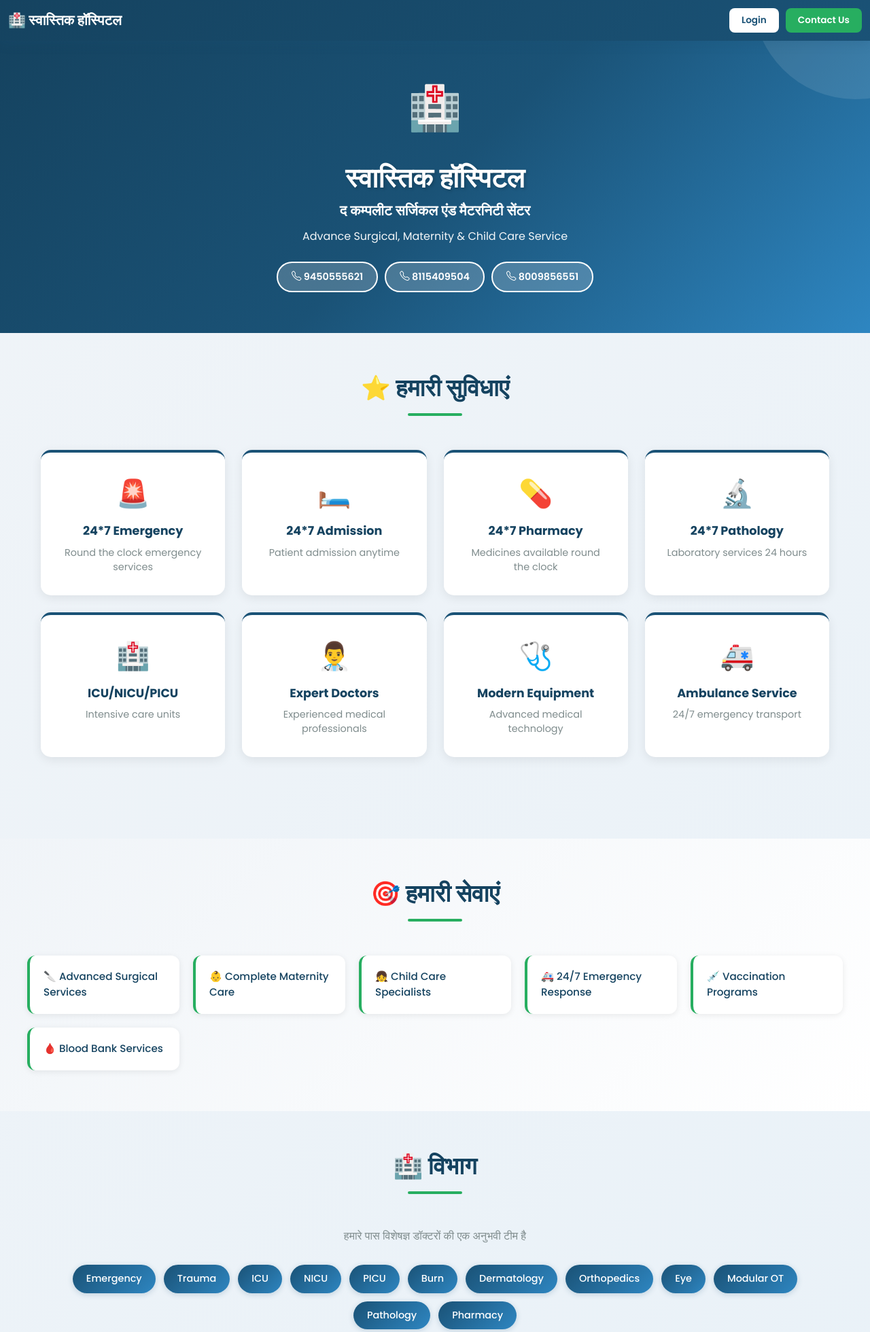
After one commit to GYANENDRA8080/tech_pharmacy, a Django app: page /info/ in a window 1280 px wide. The commit adds this page. Shown: the top 1960 px of the page at 68% size. Run offline with Django 4.2, Linux system fonts and the light colour scheme.

Commit message:
Add public hospital information page with modern UI

```diff
--- /dev/null
+++ b/pharmacy/templates/pharmacy/hospital_info.html
@@ -0,0 +1,570 @@
+<!DOCTYPE html>
+<html lang="en">
+
+    <head>
+        <meta charset="UTF-8">
+        <meta name="viewport" content="width=device-width, initial-scale=1.0">
+        <title>{{ hospital_name }} - Hospital Information</title>
+        <link rel="preconnect" href="https://fonts.googleapis.com">
+        <link
+            href="https://fonts.googleapis.com/css2?family=Poppins:wght@300;400;500;600;700&family=Playfair+Display:wght@700&display=swap"
+            rel="stylesheet">
+        <link href="https://cdn.jsdelivr.net/npm/bootstrap@5.3.2/dist/css/bootstrap.min.css" rel="stylesheet">
+        <link href="https://cdn.jsdelivr.net/npm/bootstrap-icons@1.11.3/font/bootstrap-icons.min.css" rel="stylesheet">
+        <style>
+            :root {
+                --primary: #1a5276;
+                --primary-light: #2e86c1;
+                --primary-dark: #154360;
+                --accent: #27ae60;
+                --accent-light: #2ecc71;
+                --warning: #f39c12;
+                --danger: #e74c3c;
+                --light-bg: #f0f4f8;
+            }
+
+            * {
+                margin: 0;
+                padding: 0;
+                box-sizing: border-box;
+            }
+
+            body {
+                font-family: 'Poppins', sans-serif;
+                background: linear-gradient(135deg, #f0f4f8 0%, #e8f1f8 100%);
+                color: #2c3e50;
+                min-height: 100vh;
+            }
+
+            /* ── Header/Navbar ────────────────────── */
+            .navbar-custom {
+                background: linear-gradient(135deg, var(--primary-dark) 0%, var(--primary) 100%);
+                padding: 12px 0;
+                box-shadow: 0 4px 15px rgba(26, 82, 118, 0.2);
+                position: sticky;
+                top: 0;
+                z-index: 100;
+            }
+
+            .navbar-brand-text {
+                color: white;
+                font-weight: 700;
+                font-size: 1.3rem;
+                margin: 0;
+            }
+
+            .navbar-action {
+                display: flex;
+                gap: 10px;
+            }
+
+            .btn-login,
+            .btn-register {
+                padding: 8px 18px;
+                border-radius: 8px;
+                font-weight: 600;
+                font-size: 0.85rem;
+                text-decoration: none;
+                transition: all 0.3s;
+            }
+
+            .btn-login {
+                background: white;
+                color: var(--primary);
+            }
+
+            .btn-login:hover {
+                transform: translateY(-2px);
+                box-shadow: 0 4px 12px rgba(0, 0, 0, 0.15);
+            }
+
+            .btn-register {
+                background: var(--accent);
+                color: white;
+            }
+
+            .btn-register:hover {
+                background: var(--accent-light);
+                transform: translateY(-2px);
+            }
+
+            /* ── Hero Section ────────────────────── */
+            .hero-section {
+                background: linear-gradient(135deg, var(--primary-dark) 0%, var(--primary) 50%, var(--primary-light) 100%);
+                color: white;
+                padding: 60px 20px;
+                text-align: center;
+                position: relative;
+                overflow: hidden;
+            }
+
+            .hero-section::before {
+                content: '';
+                position: absolute;
+                top: -50%;
+                right: -10%;
+                width: 300px;
+                height: 300px;
+                background: rgba(255, 255, 255, 0.1);
+                border-radius: 50%;
+            }
+
+            .hero-content {
+                position: relative;
+                z-index: 2;
+                max-width: 800px;
+                margin: 0 auto;
+            }
+
+            .hospital-icon {
+                font-size: 4rem;
+                margin-bottom: 20px;
+                display: block;
+                animation: bounce 2s infinite;
+            }
+
+            @keyframes bounce {
+
+                0%,
+                100% {
+                    transform: translateY(0);
+                }
+
+                50% {
+                    transform: translateY(-10px);
+                }
+            }
+
+            .hospital-title {
+                font-family: 'Playfair Display', serif;
+                font-size: 2.5rem;
+                font-weight: 700;
+                margin-bottom: 10px;
+                text-shadow: 2px 2px 4px rgba(0, 0, 0, 0.2);
+            }
+
+            .hospital-tagline {
+                font-size: 1.3rem;
+                margin-bottom: 10px;
+                font-weight: 600;
+                color: #fff;
+            }
+
+            .hospital-subtitle {
+                font-size: 1rem;
+                opacity: 0.95;
+                margin-bottom: 25px;
+                color: #fff;
+            }
+
+            .contact-buttons {
+                display: flex;
+                gap: 10px;
+                justify-content: center;
+                flex-wrap: wrap;
+                margin-top: 20px;
+            }
+
+            .btn-contact {
+                background: rgba(255, 255, 255, 0.2);
+                border: 2px solid white;
+                color: white;
+                padding: 10px 20px;
+                border-radius: 25px;
+                text-decoration: none;
+                font-weight: 600;
+                transition: all 0.3s;
+                font-size: 0.9rem;
+            }
+
+            .btn-contact:hover {
+                background: white;
+                color: var(--primary);
+            }
+
+            /* ── Facilities Section ────────────────────── */
+            .facilities-section {
+                padding: 60px 20px;
+                max-width: 1200px;
+                margin: 0 auto;
+            }
+
+            .section-title {
+                text-align: center;
+                font-size: 2.2rem;
+                font-weight: 700;
+                color: var(--primary-dark);
+                margin-bottom: 50px;
+                position: relative;
+                padding-bottom: 20px;
+            }
+
+            .section-title::after {
+                content: '';
+                position: absolute;
+                bottom: 0;
+                left: 50%;
+                transform: translateX(-50%);
+                width: 80px;
+                height: 4px;
+                background: var(--accent);
+                border-radius: 2px;
+            }
+
+            .facilities-grid {
+                display: grid;
+                grid-template-columns: repeat(auto-fit, minmax(250px, 1fr));
+                gap: 25px;
+                margin-bottom: 60px;
+            }
+
+            .facility-card {
+                background: white;
+                border-radius: 15px;
+                padding: 30px;
+                text-align: center;
+                box-shadow: 0 4px 15px rgba(0, 0, 0, 0.08);
+                transition: all 0.3s;
+                border-top: 4px solid var(--primary);
+            }
+
+            .facility-card:hover {
+                transform: translateY(-8px);
+                box-shadow: 0 12px 30px rgba(26, 82, 118, 0.15);
+            }
+
+            .facility-icon {
+                font-size: 2.5rem;
+                margin-bottom: 15px;
+                display: block;
+            }
+
+            .facility-card h4 {
+                color: var(--primary-dark);
+                font-weight: 700;
+                margin-bottom: 10px;
+                font-size: 1.1rem;
+            }
+
+            .facility-card p {
+                color: #7f8c8d;
+                font-size: 0.9rem;
+                margin: 0;
+            }
+
+            /* ── Services Section ────────────────────── */
+            .services-section {
+                background: linear-gradient(135deg, var(--light-bg) 0%, white 100%);
+                padding: 60px 20px;
+            }
+
+            .services-container {
+                max-width: 1200px;
+                margin: 0 auto;
+            }
+
+            .services-grid {
+                display: grid;
+                grid-template-columns: repeat(auto-fit, minmax(200px, 1fr));
+                gap: 20px;
+                margin-top: 40px;
+            }
+
+            .service-item {
+                background: white;
+                padding: 20px;
+                border-radius: 12px;
+                box-shadow: 0 2px 10px rgba(0, 0, 0, 0.08);
+                border-left: 4px solid var(--accent);
+                transition: all 0.3s;
+            }
+
+            .service-item:hover {
+                box-shadow: 0 6px 20px rgba(0, 0, 0, 0.12);
+                transform: translateX(5px);
+            }
+
+            .service-item {
+                font-weight: 500;
+                color: var(--primary-dark);
+                font-size: 0.95rem;
+            }
+
+            /* ── Departments Section ────────────────────── */
+            .departments-section {
+                padding: 60px 20px;
+                max-width: 1200px;
+                margin: 0 auto;
+            }
+
+            .department-tags {
+                display: flex;
+                flex-wrap: wrap;
+                gap: 12px;
+                justify-content: center;
+                margin-top: 30px;
+            }
+
+            .department-tag {
+                background: linear-gradient(135deg, var(--primary) 0%, var(--primary-light) 100%);
+                color: white;
+                padding: 10px 20px;
+                border-radius: 25px;
+                font-weight: 500;
+                font-size: 0.9rem;
+                box-shadow: 0 2px 8px rgba(26, 82, 118, 0.2);
+                transition: all 0.3s;
+            }
+
+            .department-tag:hover {
+                transform: scale(1.05);
+                box-shadow: 0 4px 12px rgba(26, 82, 118, 0.4);
+            }
+
+            /* ── Contact Section ────────────────────── */
+            .contact-section {
+                background: linear-gradient(135deg, var(--primary-dark) 0%, var(--primary) 100%);
+                color: white;
+                padding: 60px 20px;
+                text-align: center;
+            }
+
+            .contact-content {
+                max-width: 800px;
+                margin: 0 auto;
+            }
+
+            .contact-info {
+                display: grid;
+                grid-template-columns: repeat(auto-fit, minmax(200px, 1fr));
+                gap: 30px;
+                margin-top: 40px;
+            }
+
+            .contact-item {
+                background: rgba(255, 255, 255, 0.1);
+                padding: 25px;
+                border-radius: 12px;
+                backdrop-filter: blur(10px);
+                border: 1px solid rgba(255, 255, 255, 0.2);
+            }
+
+            .contact-icon {
+                font-size: 2rem;
+                margin-bottom: 12px;
+            }
+
+            .contact-item h4 {
+                margin-bottom: 10px;
+                font-weight: 600;
+            }
+
+            .contact-item a {
+                color: #fff;
+                text-decoration: none;
+                font-weight: 500;
+                transition: opacity 0.3s;
+            }
+
+            .contact-item a:hover {
+                opacity: 0.8;
+                text-decoration: underline;
+            }
+
+            /* ── Footer ────────────────────── */
+            .footer {
+                background: var(--primary-dark);
+                color: white;
+                padding: 30px 20px;
+                text-align: center;
+                font-size: 0.9rem;
+                border-top: 4px solid var(--accent);
+            }
+
+            /* ── Mobile Responsive ────────────────────── */
+            @media (max-width: 768px) {
+                .navbar-brand-text {
+                    font-size: 1.1rem;
+                }
+
+                .hospital-title {
+                    font-size: 1.8rem;
+                }
+
+                .hospital-tagline {
+                    font-size: 1rem;
+                }
+
+                .hospital-subtitle {
+                    font-size: 0.85rem;
+                }
+
+                .section-title {
+                    font-size: 1.8rem;
+                }
+
+                .facilities-grid {
+                    grid-template-columns: 1fr;
+                }
+
+                .contact-info {
+                    grid-template-columns: 1fr;
+                }
+
+                .navbar-action {
+                    flex-direction: column;
+                    gap: 8px;
+                    width: 100%;
+                }
+
+                .btn-login,
+                .btn-register {
+                    width: 100%;
+                    text-align: center;
+                }
+
+                .contact-buttons {
+                    flex-direction: column;
+                }
+
+                .btn-contact {
+                    width: 100%;
+                }
+
+                .hero-section {
+                    padding: 40px 15px;
+                }
+
+                .departments-tag {
+                    font-size: 0.85rem;
+                    padding: 8px 16px;
+                }
+            }
+
+            /* ── Animations ────────────────────── */
+            .fade-in {
+                animation: fadeIn 0.8s ease-in;
+            }
+
+            @keyframes fadeIn {
+                from {
+                    opacity: 0;
+                    transform: translateY(20px);
+                }
+
+                to {
+                    opacity: 1;
+                    transform: translateY(0);
+                }
+            }
+        </style>
+    </head>
+
+    <body>
+
+        <!-- Navbar -->
+        <nav class="navbar-custom">
+            <div class="container-fluid d-flex justify-content-between align-items-center">
+                <div>
+                    <h1 class="navbar-brand-text">🏥 {{ hospital_name }}</h1>
+                </div>
+                <div class="navbar-action">
+                    <a href="{% url 'login' %}" class="btn-login">Login</a>
+                    <a href="{% url 'register' %}" class="btn-register">Contact Us</a>
+                </div>
+            </div>
+        </nav>
+
+        <!-- Hero Section -->
+        <section class="hero-section fade-in">
+            <div class="hero-content">
+                <span class="hospital-icon">🏥</span>
+                <h1 class="hospital-title">{{ hospital_name }}</h1>
+                <p class="hospital-tagline">{{ hospital_tagline }}</p>
+                <p class="hospital-subtitle">{{ hospital_subtitle }}</p>
+                <div class="contact-buttons">
+                    {% for phone in phone_numbers %}
+                    <a href="tel:{{ phone }}" class="btn-contact">
+                        <i class="bi bi-telephone"></i> {{ phone }}
+                    </a>
+                    {% endfor %}
+                </div>
+            </div>
+        </section>
+
+        <!-- Facilities Section -->
+        <section class="facilities-section fade-in">
+            <h2 class="section-title">⭐ हमारी सुविधाएं</h2>
+            <div class="facilities-grid">
+                {% for facility in facilities %}
+                <div class="facility-card">
+                    <span class="facility-icon">{{ facility.icon }}</span>
+                    <h4>{{ facility.title }}</h4>
+                    <p>{{ facility.desc }}</p>
+                </div>
+                {% endfor %}
+            </div>
+        </section>
+
+        <!-- Services Section -->
+        <section class="services-section fade-in">
+            <div class="services-container">
+                <h2 class="section-title">🎯 हमारी सेवाएं</h2>
+                <div class="services-grid">
+                    {% for service in services %}
+                    <div class="service-item">{{ service }}</div>
+                    {% endfor %}
+                </div>
+            </div>
+        </section>
+
+        <!-- Departments Section -->
+        <section class="departments-section fade-in">
+            <h2 class="section-title">🏥 विभाग</h2>
+            <p style="text-align: center; color: #7f8c8d; margin-bottom: 30px;">
+                हमारे पास विशेषज्ञ डॉक्टरों की एक अनुभवी टीम है
+            </p>
+            <div class="department-tags">
+                {% for dept in departments %}
+                <span class="department-tag">{{ dept }}</span>
+                {% endfor %}
+            </div>
+        </section>
+
+        <!-- Contact Section -->
+        <section class="contact-section fade-in">
+            <div class="contact-content">
+                <h2 class="section-title" style="color: white;">📞 हमसे संपर्क करें</h2>
+                <p style="font-size: 1.05rem; opacity: 0.95; margin-bottom: 40px;">
+                    किसी भी आपातकालीन स्थिति में हमें कॉल करें या सीधे आएं
+                </p>
+                <div class="contact-info">
+                    {% for phone in phone_numbers %}
+                    <div class="contact-item">
+                        <div class="contact-icon">📞</div>
+                        <h4>Phone</h4>
+                        <a href="tel:{{ phone }}">{{ phone }}</a>
+                    </div>
+                    {% endfor %}
+                    <div class="contact-item">
+                        <div class="contact-icon">📍</div>
+                        <h4>Location</h4>
+                        <p>{{ address }}</p>
+                    </div>
+                </div>
+            </div>
+        </section>
+
+        <!-- Footer -->
+        <footer class="footer">
+            <p>&copy; 2026 {{ hospital_name }} - सभी अधिकार सुरक्षित</p>
+            <p style="margin-top: 10px; opacity: 0.8;">
+                24*7 Emergency Services | Trauma Care | ICU | NICU | Surgical Services
+            </p>
+        </footer>
+
+        <script src="https://cdn.jsdelivr.net/npm/bootstrap@5.3.2/dist/js/bootstrap.bundle.min.js"></script>
+
+    </body>
+
+</html>
--- a/pharmacy/templates/pharmacy/login.html
+++ b/pharmacy/templates/pharmacy/login.html
@@ -343,6 +343,12 @@
                     <p style="margin-top: 8px; font-size: 0.75rem;">
                         © 2024 Swastik Pharmacy & Surgical Center
                     </p>
+                    <p style="margin-top: 12px;">
+                        <a href="{% url 'hospital_info' %}"
+                            style="color: var(--primary); text-decoration: none; font-size: 0.8rem; font-weight: 600;">
+                            ℹ️ हॉस्पिटल की जानकारी देखें
+                        </a>
+                    </p>
                 </div>
             </div>
         </div>
--- a/pharmacy/urls.py
+++ b/pharmacy/urls.py
@@ -2,6 +2,8 @@ from django.urls import path
 from . import views
 
 urlpatterns = [
+    # Public Pages
+    path("info/", views.hospital_info, name="hospital_info"),
     # Authentication
     path("register/", views.register_view, name="register"),
     path("login/", views.login_view, name="login"),
--- a/pharmacy/views.py
+++ b/pharmacy/views.py
@@ -16,6 +16,79 @@ import string
 import random
 
 from .models import Medicine, Bill, BillItem, Patient, StockTransaction
+
+
+# ── PUBLIC PAGES ──────────────────────────────────────────────────────────────
+def hospital_info(request):
+    """Public hospital information page - visible before login"""
+    context = {
+        "hospital_name": "स्वास्तिक हॉस्पिटल",
+        "hospital_tagline": "द कम्पलीट सर्जिकल एंड मैटरनिटी सेंटर",
+        "hospital_subtitle": "Advance Surgical, Maternity & Child Care Service",
+        "phone_numbers": ["9450555621", "8115409504", "8009856551"],
+        "address": "Sonbarsa Bazar (Old Market Near Shiv Temole), Gorakhpur",
+        "facilities": [
+            {
+                "icon": "🚨",
+                "title": "24*7 Emergency",
+                "desc": "Round the clock emergency services",
+            },
+            {
+                "icon": "🛏️",
+                "title": "24*7 Admission",
+                "desc": "Patient admission anytime",
+            },
+            {
+                "icon": "💊",
+                "title": "24*7 Pharmacy",
+                "desc": "Medicines available round the clock",
+            },
+            {
+                "icon": "🔬",
+                "title": "24*7 Pathology",
+                "desc": "Laboratory services 24 hours",
+            },
+            {"icon": "🏥", "title": "ICU/NICU/PICU", "desc": "Intensive care units"},
+            {
+                "icon": "👨‍⚕️",
+                "title": "Expert Doctors",
+                "desc": "Experienced medical professionals",
+            },
+            {
+                "icon": "🩺",
+                "title": "Modern Equipment",
+                "desc": "Advanced medical technology",
+            },
+            {
+                "icon": "🚑",
+                "title": "Ambulance Service",
+                "desc": "24/7 emergency transport",
+            },
+        ],
+        "departments": [
+            "Emergency",
+            "Trauma",
+            "ICU",
+            "NICU",
+            "PICU",
+            "Burn",
+            "Dermatology",
+            "Orthopedics",
+            "Eye",
+            "Modular OT",
+            "Pathology",
+            "Pharmacy",
+        ],
+        "services": [
+            "🔪 Advanced Surgical Services",
+            "👶 Complete Maternity Care",
+            "👧 Child Care Specialists",
+            "🚑 24/7 Emergency Response",
+            "💉 Vaccination Programs",
+            "🩸 Blood Bank Services",
+        ],
+    }
+    return render(request, "pharmacy/hospital_info.html", context)
 
 
 # ── AUTHENTICATION ────────────────────────────────────────────────────────────
```
Also changed, not shown: pharmacy/templates/pharmacy/register.html (+16 -0 lines), db.sqlite3.
